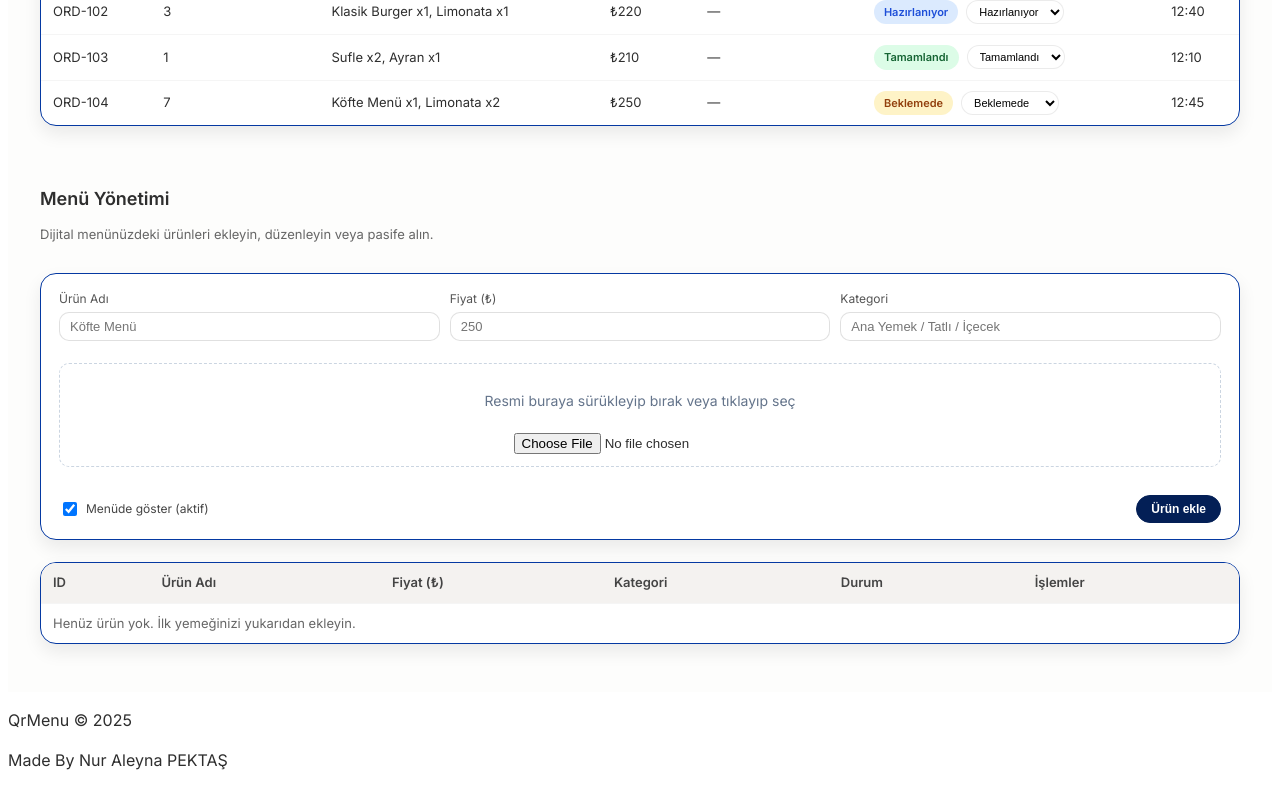
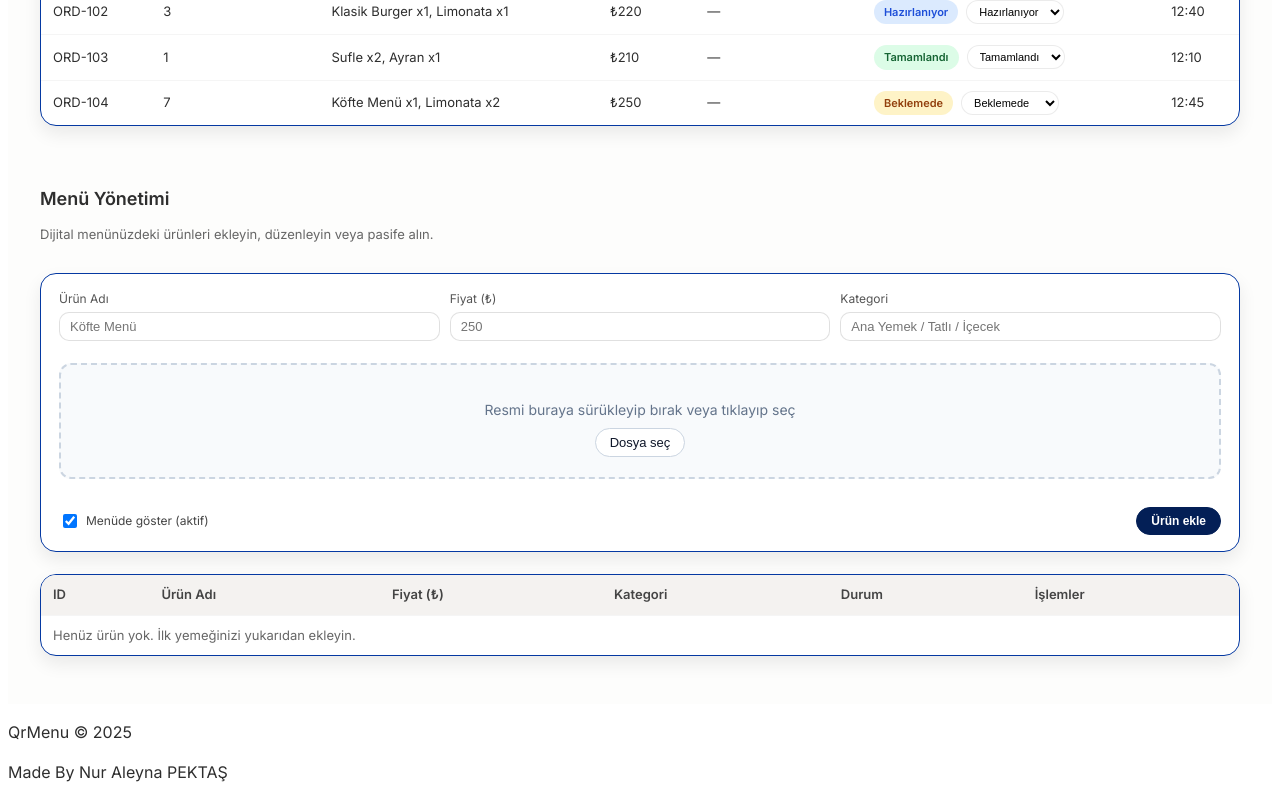
Before and after one commit to NurAleynaPektas/qrMenu, a React (Vite) app in the folder client/: page /admin/dashboard in a window 1280 px wide. Shown: the part 564-1364 px from the top of the page. Built offline with nearby package versions, Linux system fonts and the light colour scheme; sample sign-in values are in the browser's storage.

Commit message:
AdminDashboard input changed

```diff
--- a/client/src/i18n/en.json
+++ b/client/src/i18n/en.json
@@ -114,7 +114,9 @@
     "menu_edit": "Edit",
     "menu_delete": "Delete",
      "menu_upload_label": "Drag & drop an image here or click to select",
-  "menu_upload_selected": "Selected: {{file}}"
+  "menu_upload_selected": "Selected: {{file}}",
+  "menu_upload_btn": "Choose file"
+
   },
   "auth": {
     "login": "Login",
--- a/client/src/i18n/fr.json
+++ b/client/src/i18n/fr.json
@@ -116,7 +116,9 @@
     "menu_edit": "Modifier",
     "menu_delete": "Supprimer",
       "menu_upload_label": "Glissez-déposez une image ici ou cliquez pour en choisir une",
-  "menu_upload_selected": "Sélectionné : {{file}}"
+  "menu_upload_selected": "Sélectionné : {{file}}",
+  "menu_upload_btn": "Choisir un fichier"
+
   },
   "auth": {
     "login": "Se connecter",
--- a/client/src/i18n/tr.json
+++ b/client/src/i18n/tr.json
@@ -115,7 +115,9 @@
     "menu_edit": "Düzenle",
     "menu_delete": "Sil",
      "menu_upload_label": "Resmi buraya sürükleyip bırak veya tıklayıp seç",
-  "menu_upload_selected": "Seçilen: {{file}}"
+  "menu_upload_selected": "Seçilen: {{file}}",
+  "menu_upload_btn": "Dosya seç"
+
   },
   "auth": {
     "login": "Giriş Yap",
--- a/client/src/pages/AdminDashboard.jsx
+++ b/client/src/pages/AdminDashboard.jsx
@@ -1,6 +1,6 @@
 import { useTranslation } from "react-i18next";
 import { useSelector, useDispatch } from "react-redux";
-import { useState, useMemo } from "react";
+import { useState, useMemo, useRef } from "react";
 import s from "./AdminDashboard.module.css";
 import {
   addMenuItem,
@@ -47,8 +47,8 @@ export default function AdminDashboard() {
     category: "",
     available: true,
   });
-  const [imgFile, setImgFile] = useState(null); // 🖼 yeni: resim dosyası
-
+  const [imgFile, setImgFile] = useState(null);
+  const fileInputRef = useRef(null);
   const { totalOrders, pendingCount, completedCount, totalRevenue } =
     useMemo(() => {
       const totalOrders = orders.length;
@@ -444,14 +444,25 @@ export default function AdminDashboard() {
             className={s.menuUpload}
             onDragOver={handleDragOver}
             onDrop={handleDrop}
+            onClick={() => fileInputRef.current?.click()} // kutuya tıklayınca aç
           >
+            <div className={s.menuUploadContent}>
               <p className={s.menuUploadText}>{t("admin.menu_upload_label")}</p>
+
               {imgFile && (
                 <p className={s.menuUploadFileName}>
                   {t("admin.menu_upload_selected", { file: imgFile.name })}
                 </p>
               )}
+
+              <button type="button" className={s.menuUploadButton}>
+                {t("admin.menu_upload_btn")}
+              </button>
+            </div>
+
+            {/* Gizli input */}
             <input
+              ref={fileInputRef}
               type="file"
               accept="image/*"
               onChange={handleFileChange}
--- a/client/src/pages/AdminDashboard.module.css
+++ b/client/src/pages/AdminDashboard.module.css
@@ -484,27 +484,53 @@
 }
 .menuUpload {
   margin: 12px 0;
-  padding: 12px;
-  border: 1px dashed #cbd5e1;
-  border-radius: 10px;
+  padding: 20px;
+  border: 2px dashed #cbd5e1;
+  background: #f8fafc;
+  border-radius: 12px;
   text-align: center;
+  position: relative;
   cursor: pointer;
+  transition: 0.2s ease;
+}
+
+.menuUpload:hover {
+  border-color: #94a3b8;
+  background: #f1f5f9;
+}
+
+.menuUploadContent {
+  pointer-events: none; /* içerdeki yazılar buton input'a engel olmasın */
 }
 
 .menuUploadText {
   font-size: 14px;
   color: #64748b;
+  margin-bottom: 8px;
 }
 
 .menuUploadFileName {
-  margin-top: 6px;
   font-size: 13px;
   color: #0f172a;
-  font-weight: 500;
+  margin-bottom: 8px;
+  font-weight: 600;
+}
+
+.menuUploadButton {
+  pointer-events: auto;
+  padding: 6px 14px;
+  border-radius: 999px;
+  border: 1px solid #cbd5e1;
+  background: #ffffff;
+  font-size: 13px;
+  color: #0f172a;
 }
 
 .menuUploadInput {
-  margin-top: 8px;
+  position: absolute;
+  inset: 0;
+  opacity: 0;
+  cursor: pointer;
 }
 
 @media (min-width: 768px) {
```
Also changed, not shown: 2 other files (tests, documents, lock files or other folders). Lines whose indentation alone changed are shown as unchanged.
